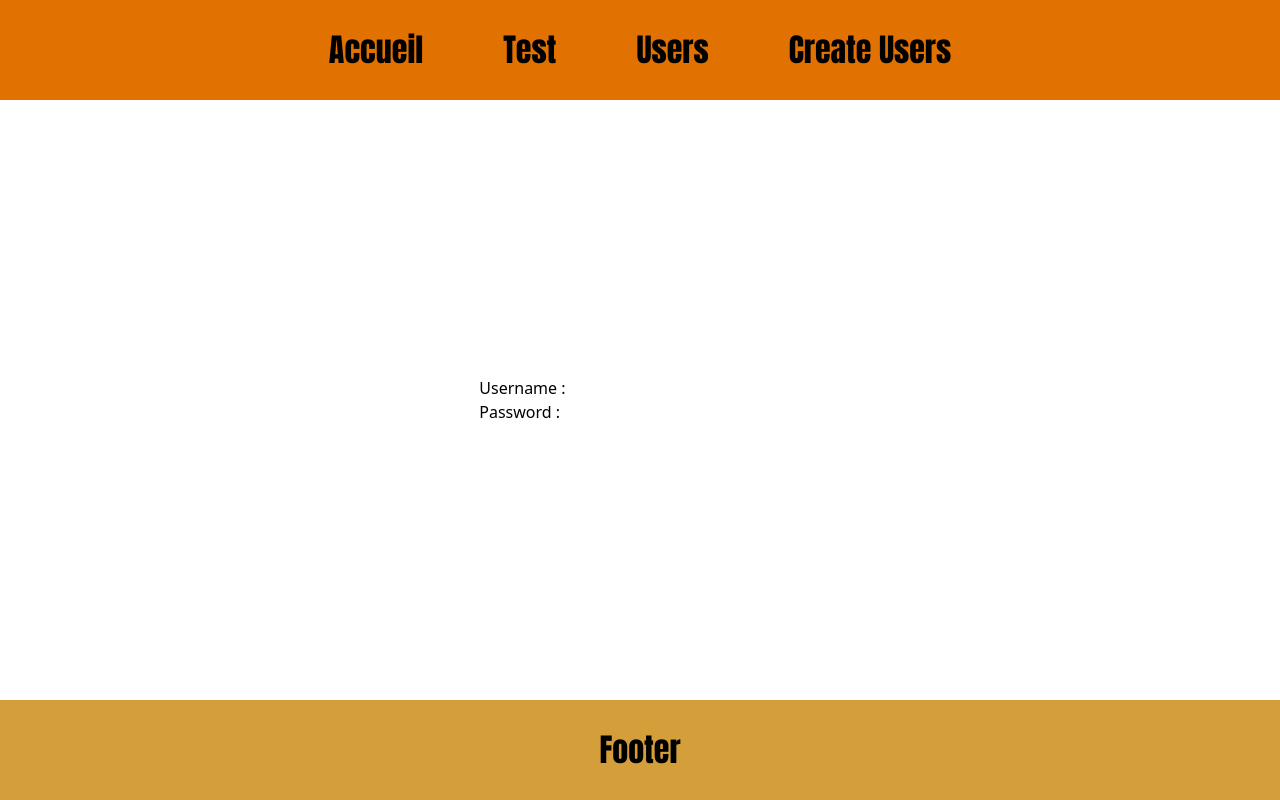
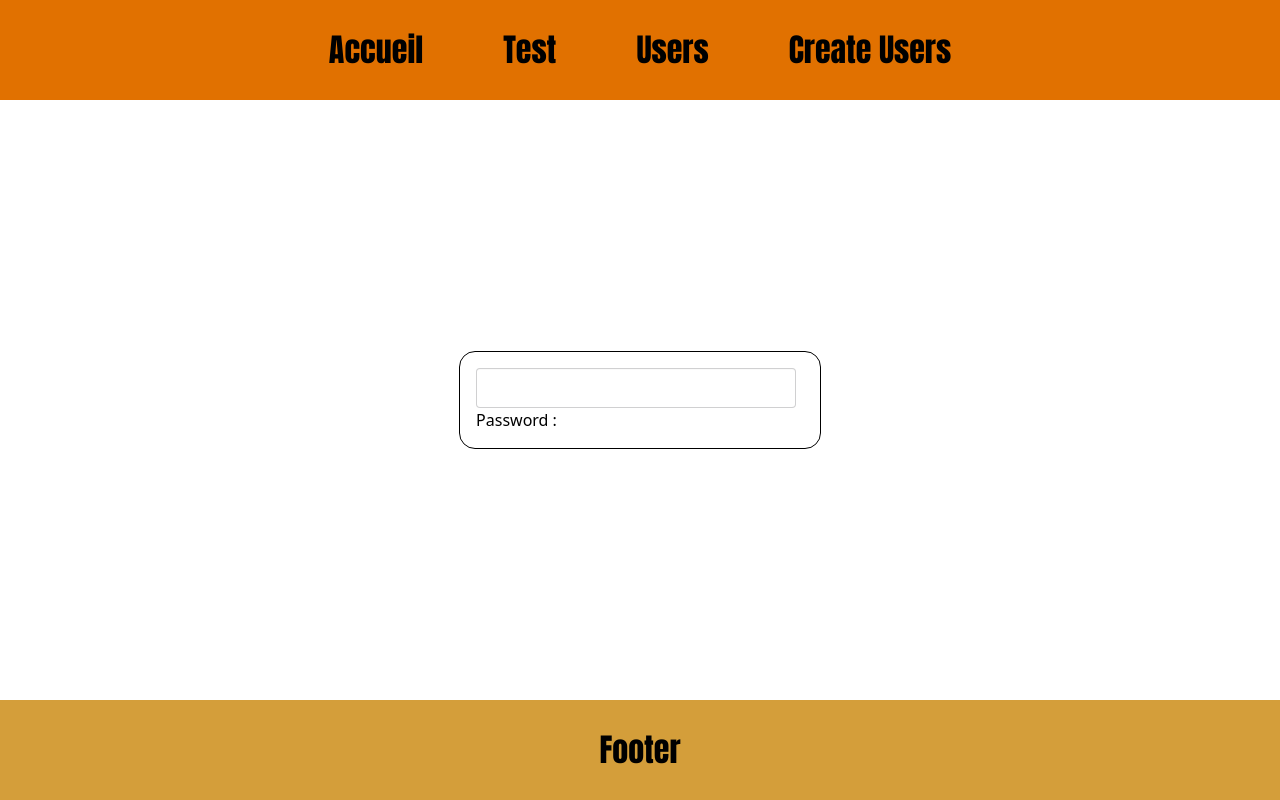
Before and after one commit to AaronSaada/ProjetCodeSource, a React (Vite) app in the folder client/: page /tailwind in a window 1280 px wide. Built offline with nearby package versions, Linux system fonts and the light colour scheme.

Commit message:
Ajout de DaisyUi

```diff
--- a/client/package.json
+++ b/client/package.json
@@ -13,6 +13,7 @@
     "@hookform/resolvers": "^3.10.0",
     "@tailwindcss/vite": "^4.0.6",
     "axios": "^1.7.9",
+    "daisyui": "^5.0.0-beta.8",
     "joi": "^17.13.3",
     "react": "^18.3.1",
     "react-dom": "^18.3.1",
--- a/client/src/components/Header/Header.tsx
+++ b/client/src/components/Header/Header.tsx
@@ -3,7 +3,7 @@ export type HeaderProps = {
     title: string
 }
 
-export const Header = ({title}: HeaderProps) => {
+export const Header = () => {
 
     return (
         <header className='bg-amber-600'>
--- a/client/src/index.css
+++ b/client/src/index.css
@@ -1,12 +1,13 @@
 @import "tailwindcss";
+@plugin "daisyui"{
+  themes: light --default;
+}
 
 *,
 *::before,
 *::after{
   box-sizing: border-box;
-  border: none;
   margin: 0;
-  padding: 0;
   font-size: inherit;
   font-weight: inherit;
   text-decoration: none;
--- a/client/src/pages/Home/Home.tsx
+++ b/client/src/pages/Home/Home.tsx
@@ -9,7 +9,7 @@ export const Home = () => {
   return (
     <Page title='Accueil'>
       <div className="card">
-        <button onClick={() => setCount((count) => count > 0 ? count -1 : count)}>
+        <button className='btn-primary' onClick={() => setCount((count) => count > 0 ? count -1 : count)}>
           count is {count}
         </button>
         <Link to="/test">
--- a/client/src/pages/Tailwind.tsx
+++ b/client/src/pages/Tailwind.tsx
@@ -3,14 +3,16 @@ import { Page } from "../components/Page/Page"
 export const Tailwind = () => {
     return (
         <Page title="Tailwind">
-            <div className="border-">
-                <div>
-                    <span>Username : </span>
+            <div className="border-1 border-black rounded-2xl p-4">
+                <div className="flex gap-4">
+                    <label className="input">
                     <input
                         type="text"
+                        className="grow"
                     />
+                    </label>
                 </div>
-                <div>
+                <div className="flex gap-4">
                     <span>Password : </span>
                     <input
                         type="password"
```
Also changed, not shown: 1 other file (tests, documents, lock files or other folders).
